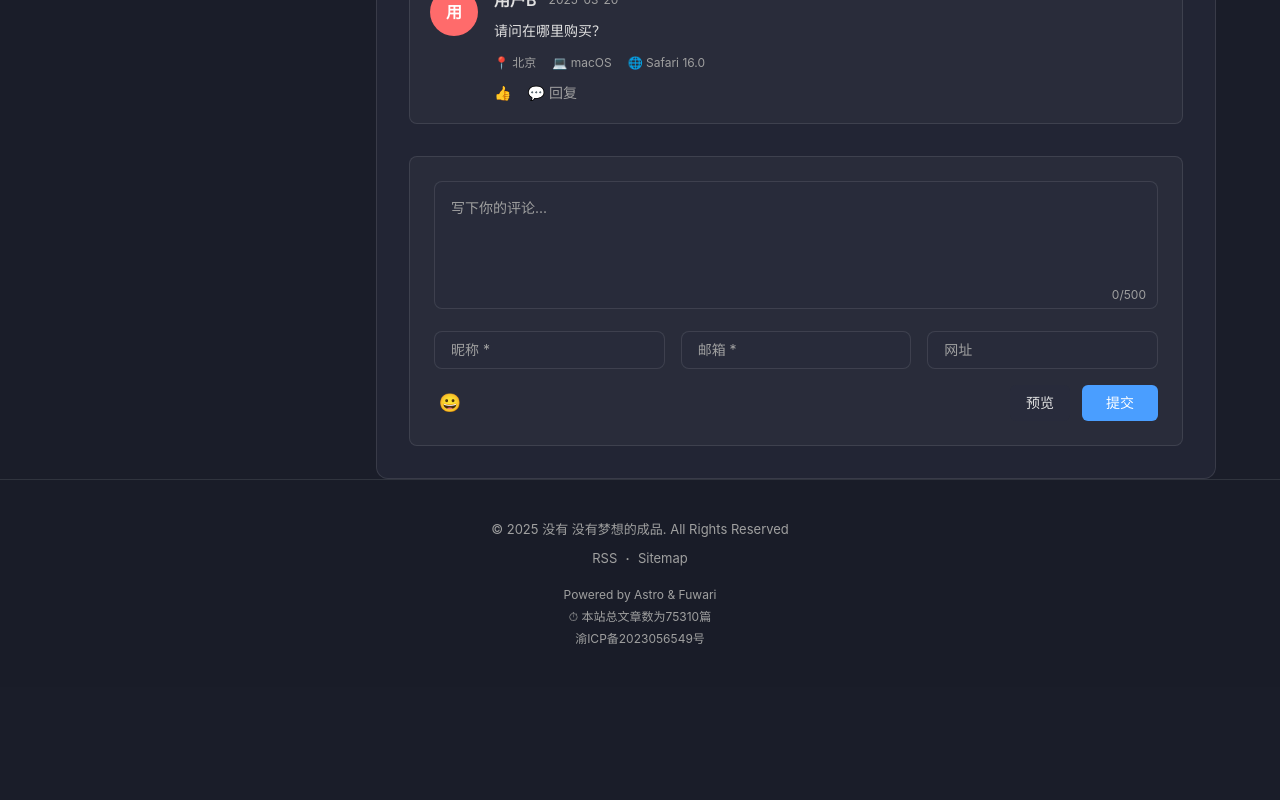
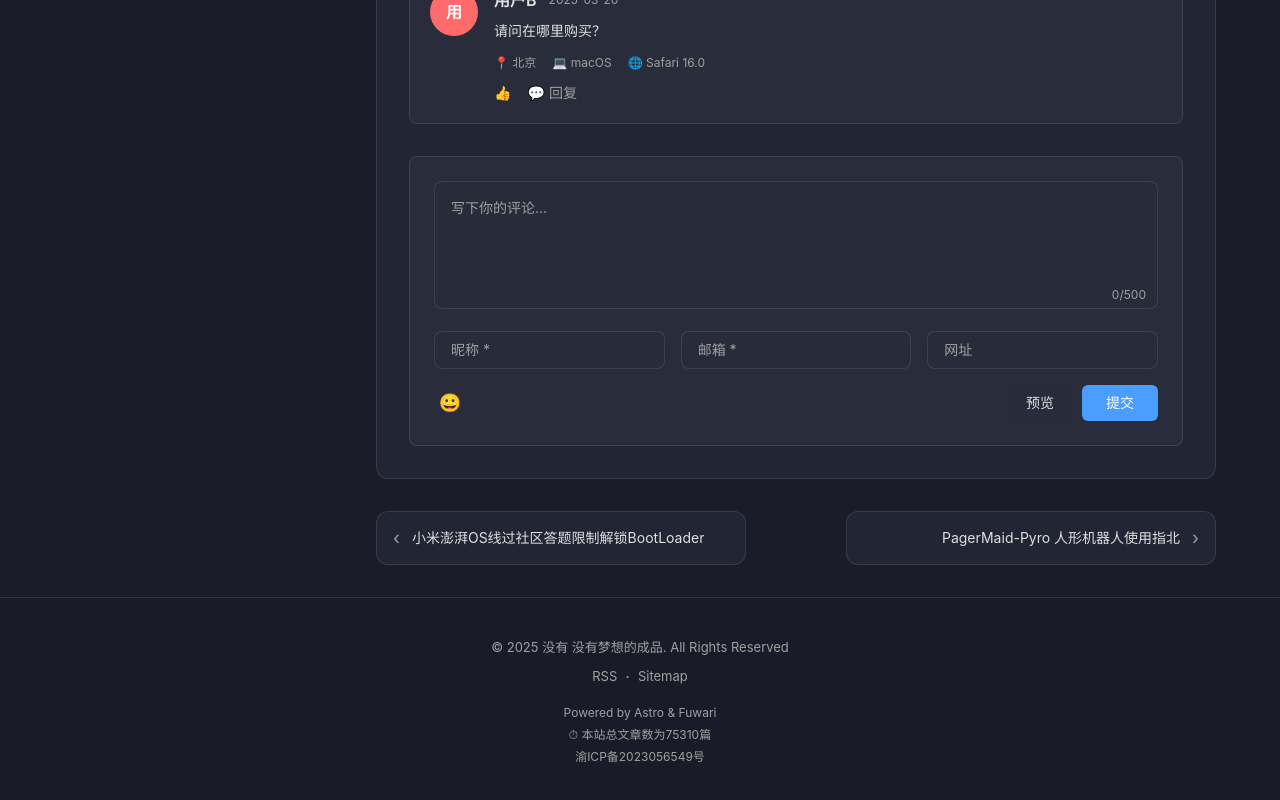
Before and after one commit to meicuode/cfpress, a React (Vite) app: page /thread/1 in a window 1280 px wide. Shown: the part 998-1798 px from the top of the page. Before the commit the page ends 1685 px from the top, so only its background shows below. Built offline with nearby package versions, Linux system fonts and the light colour scheme.

Commit message:
增加上一页和下一页按钮

```diff
--- /dev/null
+++ b/src/components/PostNavigation.jsx
@@ -0,0 +1,43 @@
+import { Link } from 'react-router-dom'
+
+function PostNavigation({ prevPost, nextPost }) {
+  return (
+    <nav className="flex gap-[100px]">
+      {/* Previous Post */}
+      {prevPost ? (
+        <Link
+          to={`/thread/${prevPost.id}`}
+          className="flex-1 flex items-center gap-3 px-4 py-3 text-text-primary bg-bg-card backdrop-blur-md rounded-xl border border-border hover:bg-white/5 transition-colors group"
+        >
+          <span className="text-lg text-text-secondary group-hover:text-accent-blue transition-colors">
+            ‹
+          </span>
+          <span className="text-sm truncate">{prevPost.title}</span>
+        </Link>
+      ) : (
+        <div className="flex-1 px-4 py-3 text-text-secondary text-sm bg-bg-card backdrop-blur-md rounded-xl border border-border">
+          没有更多文章了
+        </div>
+      )}
+
+      {/* Next Post */}
+      {nextPost ? (
+        <Link
+          to={`/thread/${nextPost.id}`}
+          className="flex-1 flex items-center justify-end gap-3 px-4 py-3 text-text-primary bg-bg-card backdrop-blur-md rounded-xl border border-border hover:bg-white/5 transition-colors group text-right"
+        >
+          <span className="text-sm truncate">{nextPost.title}</span>
+          <span className="text-lg text-text-secondary group-hover:text-accent-blue transition-colors">
+            ›
+          </span>
+        </Link>
+      ) : (
+        <div className="flex-1 px-4 py-3 text-text-secondary text-sm bg-bg-card backdrop-blur-md rounded-xl border border-border text-right">
+          没有更多文章了
+        </div>
+      )}
+    </nav>
+  )
+}
+
+export default PostNavigation
--- a/src/pages/ThreadPage.jsx
+++ b/src/pages/ThreadPage.jsx
@@ -2,6 +2,7 @@ import { useState } from 'react'
 import { useParams } from 'react-router-dom'
 import CommentForm from '../components/CommentForm'
 import CommentList from '../components/CommentList'
+import PostNavigation from '../components/PostNavigation'
 
 function ThreadPage() {
   const { id } = useParams()
@@ -22,6 +23,17 @@ function ThreadPage() {
       <h2>使用感受</h2>
       <p>实际使用中的体验...</p>
     `
+  }
+
+  // Mock navigation posts
+  const prevPost = {
+    id: '0',
+    title: '小米澎湃OS线过社区答题限制解锁BootLoader'
+  }
+
+  const nextPost = {
+    id: '2',
+    title: 'PagerMaid-Pyro 人形机器人使用指北'
   }
 
   const [comments, setComments] = useState([
@@ -78,7 +90,7 @@ function ThreadPage() {
   }
 
   return (
-    <div className="flex flex-col gap-8">
+    <div className="flex flex-col gap-8 pb-8">
       <article className="bg-bg-card backdrop-blur-md rounded-xl border border-border p-10 max-md:p-6">
         <header className="mb-8 pb-5 border-b border-border">
           <h1 className="text-[28px] font-bold text-text-primary mb-4 leading-tight">
@@ -116,6 +128,8 @@ function ThreadPage() {
           <CommentForm onSubmit={handleCommentSubmit} />
         </div>
       </section>
+
+      <PostNavigation prevPost={prevPost} nextPost={nextPost} />
     </div>
   )
 }
```
